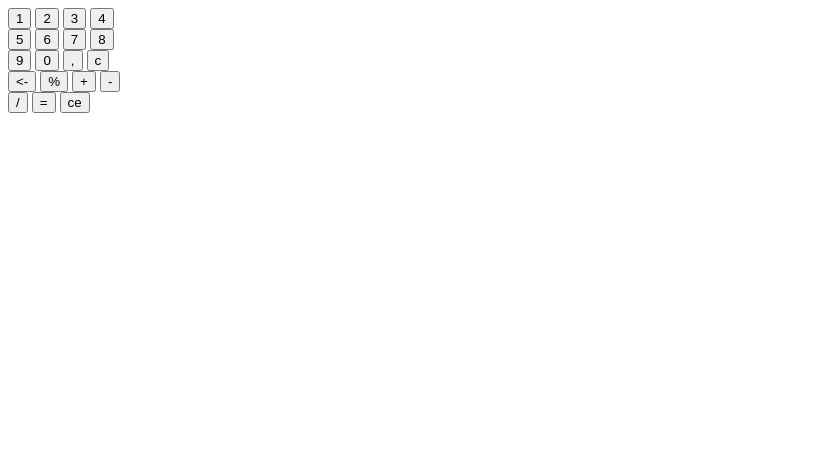
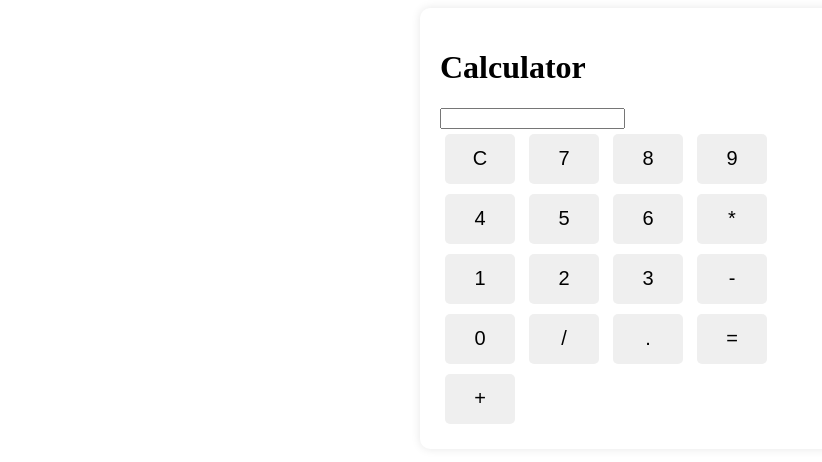
Before and after one commit to welingtonF/Sw, a plain HTML site: page index.html in a window 1280 px wide. Shown: the whole page, without its empty margins (0-822 px from the left). Drawn offline with Linux system fonts and the light colour scheme.

Commit message:
Add files via upload

```diff
--- a/index.html
+++ b/index.html
@@ -1,41 +1,76 @@
 <!DOCTYPE html>
-<html lang="pt-br">
+<html lang="en">
 <head>
     <meta charset="UTF-8">
-    <meta http-equiv="X-UA-Compatible" content="IE=edge">
     <meta name="viewport" content="width=device-width, initial-scale=1.0">
-    <title>revisão</title>
+    <title>Calculator</title>
+    <style>
+        /* Estilo para centralizar a calculadora */
+        .calculator {
+            width: 400px;
+            margin: 0 auto;
+            background-color: white;
+            padding: 20px;
+            border-radius: 10px;
+            box-shadow: 0 0 10px rgba(0, 0, 0, 0.1);
+        }
 
+        /* Estilo para organizar os botões em colunas */
+        .calculator button {
+            width: 70px;
+            height: 50px;
+            margin: 5px;
+            font-size: 20px;
+            border-radius: 5px;
+            border: none;
+            cursor: pointer;
+        }
+    </style>
 </head>
 <body>
-    <div class="part1">
-    <button onclick="">1</button>
-    <button onclick="">2</button>
-    <button onclick="">3</button>
-    <button onclick="">4</button>
-</div>
-<div class="part2">
-    <button onclick="">5</button>
-    <button onclick="">6</button>
-    <button onclick="">7</button>
-    <button onclick="">8</button>
-</div>
-<div class="part3">
-    <button onclick="">9</button>
-    <button onclick="">0</button>
-    <button onclick="">,</button>
-    <button onclick="">c</button>
-</div>
-<div class="part4">
-    <button onclick=""><-</button>
-    <button onclick="">%</button>
-    <button onclick="">+</button>
-    <button onclick="">-</button>
-</div>
-    <div class="part5">
-    <button onclick="">/</button>
-    <button onclick="">=</button>
-    <button onclick="">ce</button>
-</div>
+    <div class="calculator">
+        <h1>Calculator</h1>
+        <input type="text" id="display" readonly>
+        <br>
+        <button onclick="clearDisplay()">C</button>
+        <button onclick="appendToDisplay('7')">7</button>
+        <button onclick="appendToDisplay('8')">8</button>
+        <button onclick="appendToDisplay('9')">9</button>
+
+        <br>
+        <button onclick="appendToDisplay('4')">4</button>
+        <button onclick="appendToDisplay('5')">5</button>
+        <button onclick="appendToDisplay('6')">6</button>
+        <button onclick="appendToDisplay('*')">*</button>
+        <br>
+        <button onclick="appendToDisplay('1')">1</button>
+        <button onclick="appendToDisplay('2')">2</button>
+        <button onclick="appendToDisplay('3')">3</button>
+        <button onclick="appendToDisplay('-')">-</button>
+        <br>
+        <button onclick="appendToDisplay('0')">0</button>
+        <button onclick="appendToDisplay('/')">/</button>
+        <button onclick="appendToDisplay('.')">.</button>
+        <button onclick="calculate()">=</button>
+        <button onclick="appendToDisplay('+')">+</button>
+    </div>
+
+    <script>
+        function appendToDisplay(value) {
+            document.getElementById('display').value += value;
+        }
+
+        function clearDisplay() {
+            document.getElementById('display').value = '';
+        }
+
+        function calculate() {
+            try {
+                document.getElementById('display').value = eval(document.getElementById('display').value);
+            } catch (e) {
+                document.getElementById('display').value = 'Error';
+            }
+        }
+    </script>
 </body>
 </html>
```
